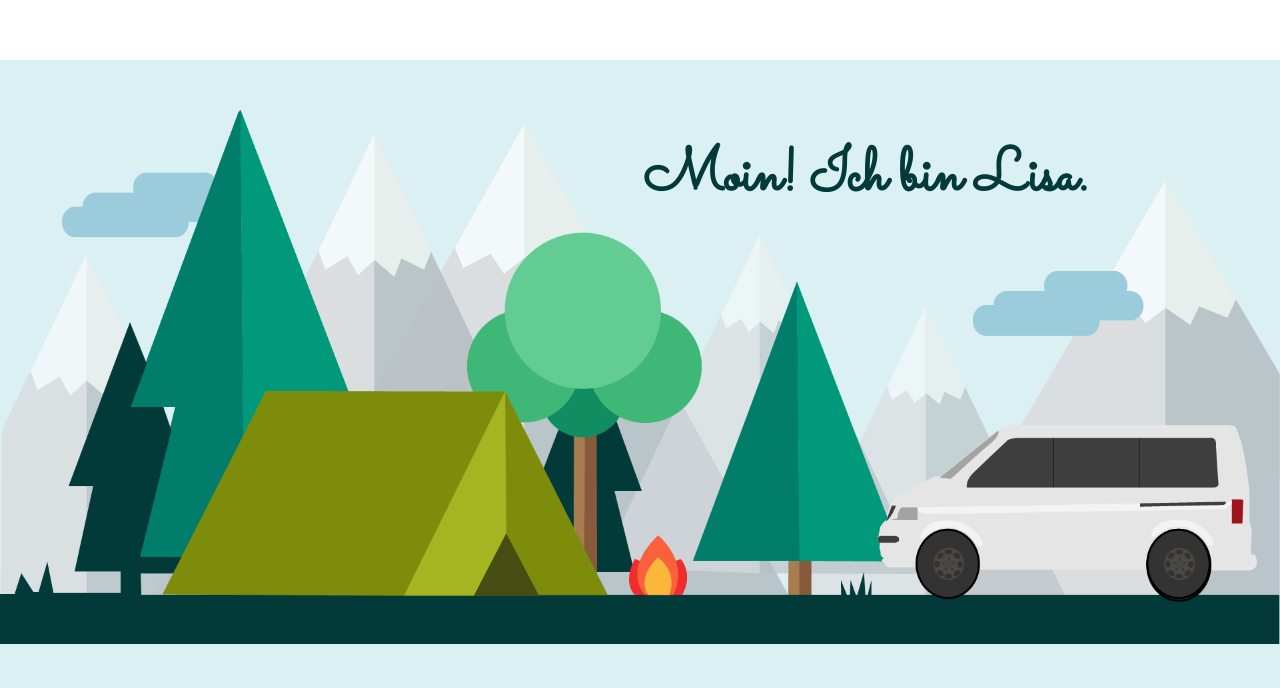
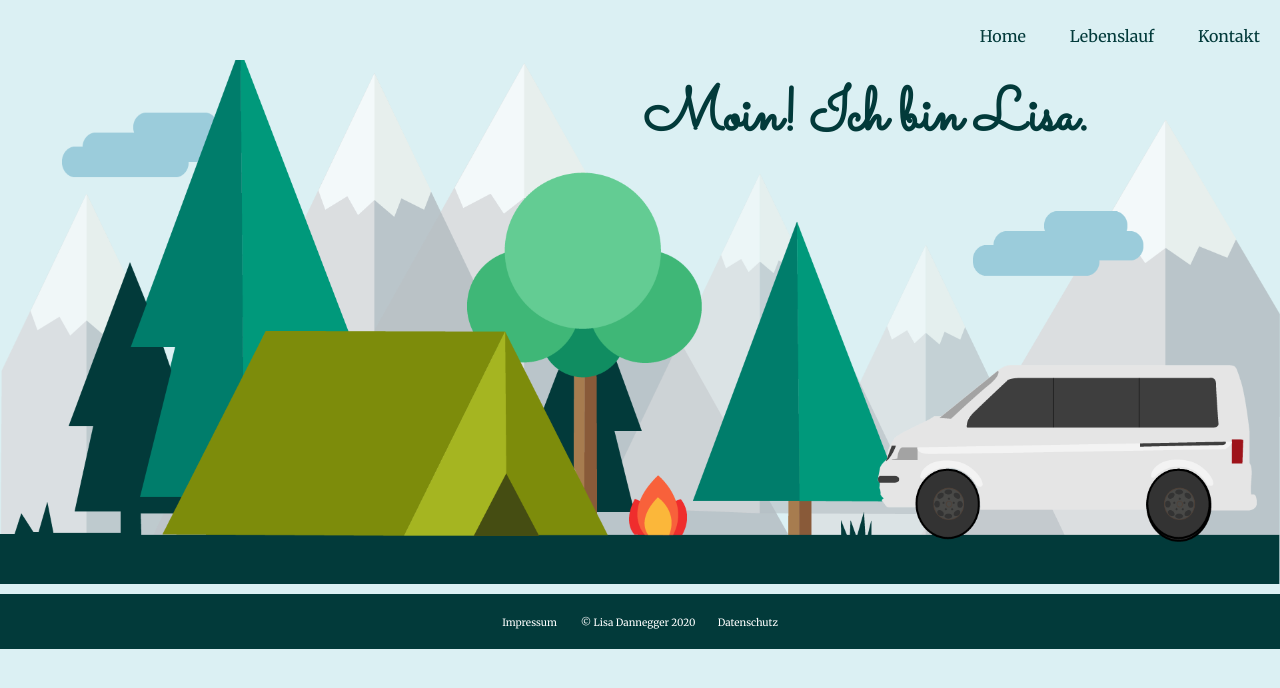
Before and after one commit to LisaDannegger/Frontend-Developer-Program-2021, a plain HTML site: page index.html in a window 1280 px wide. Drawn offline with Linux system fonts and the light colour scheme.

Commit message:
Update semantiv html Elements

```diff
--- a/CSS/styles.css
+++ b/CSS/styles.css
@@ -28,17 +28,6 @@
 
 .Camperillu {
   width: 100%;
-}
-
-.Navi-start {
-  height: 40px;
-  width: 100%;
-  margin: 0px;
-  text-align: right;
-  color: #f2d974;
-  padding-top: 20px;
-  list-style-type: none;
-  background-color: white;
 }
 
 /*Kontaktformular*/
@@ -114,7 +103,7 @@
   width: 200px;
   height: 200px;
   position: relative;
-  top: 20px;
+  top: 60px;
 }
 
 .Ich {
@@ -264,14 +253,16 @@
 
 /*Navigaton Seite: Über mich*/
 
-.Navi-oben {
+.seitennavigation {
   height: 40px;
   width: 100%;
-  margin: 0px;
+
   text-align: right;
   color: #f2d974;
-  padding-top: 20px;
+  padding: 10px;
   list-style-type: none;
+  position: fixed;
+  background-color: #dbf0f3;
 }
 
 .Navigation-About {
@@ -339,12 +330,24 @@
   text-decoration: none;
 }
 
-a:link {
-  text-decoration: none;
+.footerelemente a:link {
   color: #ffffff;
 }
 
+a:link {
+  text-decoration: none;
+  color: #023a3a;
+}
+
+a:visited {
+  color: #b2b3b3;
+}
+
 a:hover {
+  color: #f2d974;
+}
+
+a:active {
   color: #f2d974;
 }
 
--- a/index.html
+++ b/index.html
@@ -15,24 +15,41 @@
   </head>
 
   <body>
-    <div class="Navi-start">
-      <div class="Navigation-About">
-        <a href="vorstellung.html" class="Link" target="_blank">Über mich</a>
-      </div>
-      <div class="Navigation-About">
-        <a href="lebenslauf.html" class="Link" target="_blank">Lebenslauf</a>
-      </div>
-      <div class="Navigation-Kontakt">
-        <a href="kontakt.html" class="Link" target="_blank">Kontakt</a>
-      </div>
-    </div>
-    <div>
+    <header>
+      <nav class="seitennavigation">
+        <ul>
+          <li class="Navigation-About">
+            <a href="index.html" class="Link">Home</a>
+          </li>
+          <li class="Navigation-About">
+            <a href="lebenslauf.html" class="Link">Lebenslauf</a>
+          </li>
+          <li class="Navigation-Kontakt">
+            <a href="kontakt.html" class="Link">Kontakt</a>
+          </li>
+        </ul>
+      </nav>
+    </header>
+    <main>
       <div class="titel-container">
         <h1 class="titel-startseite">Moin! Ich bin Lisa.</h1>
       </div>
-    </div>
-    <div>
-      <img src="Images/Campingvan.png" alt="Camperillu" class="Camperillu" />
-    </div>
+
+      <img
+        src="Images/Campingvan.png"
+        alt="Illustration eines Campingvans neben einem Zelt mit Lagerfeuer in einem Wald voller
+        Tannenbäumen vor einem Gebirge mit verschneiten Bergspitzen"
+        class="Camperillu"
+      />
+    </main>
+    <footer class="fusszeile">
+      <ul>
+        <li class="footerelemente"><a href="#">Impressum</a></li>
+        <li class="footerelemente">
+          <a href="#">&copy; Lisa Dannegger 2020</a>
+        </li>
+        <li class="footerelemente"><a href="#">Datenschutz</a></li>
+      </ul>
+    </footer>
   </body>
 </html>
```
Also changed, not shown: kontakt.html (+6 -4 lines), lebenslauf.html (+18 -14 lines), vorstellung.html (+62 -33 lines).
